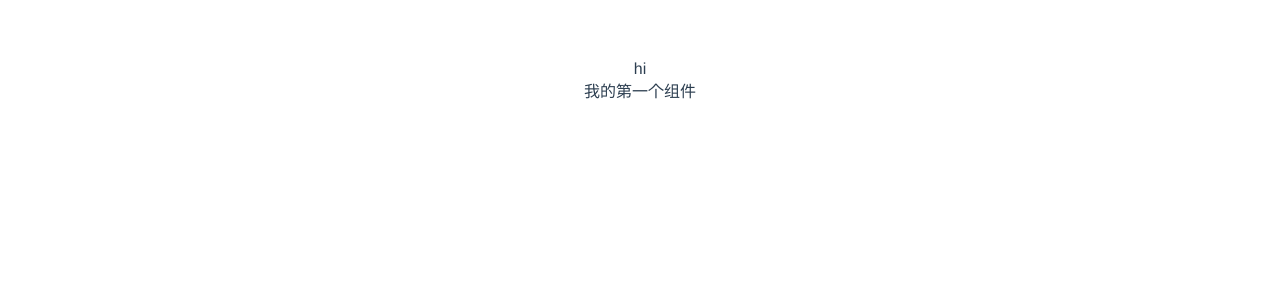
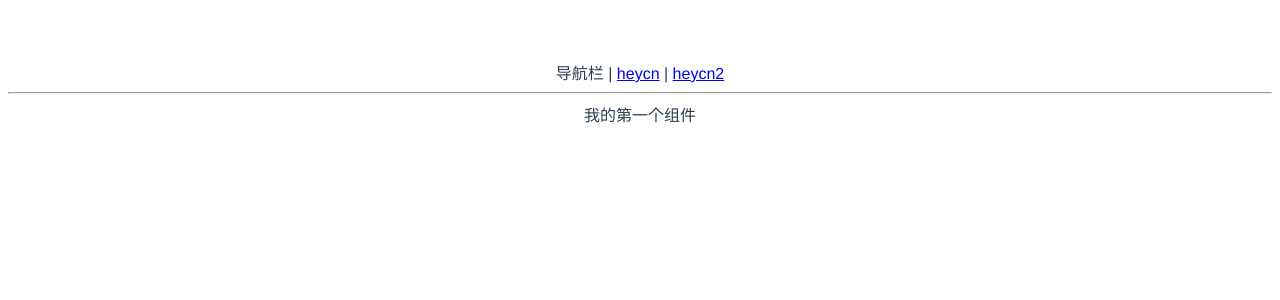
Before and after one commit to heycn/flag-ui, a Vue app: page / in a window 1280 px wide. Shown: the top 300 px of the page. Built offline with nearby package versions, Linux system fonts and the light colour scheme.

Commit message:
初始化 router

```diff
--- a/index.html
+++ b/index.html
@@ -1,13 +1,13 @@
 <!DOCTYPE html>
 <html lang="en">
   <head>
-  <meta charset="UTF-8">
+    <meta charset="UTF-8" />
     <link rel="icon" href="/favicon.ico" />
-  <meta name="viewport" content="width=device-width, initial-scale=1.0">
+    <meta name="viewport" content="width=device-width, initial-scale=1.0" />
     <title>Vite App</title>
   </head>
   <body>
     <div id="app"></div>
-  <script type="module" src="/src/main.js"></script>
+    <script type="module" src="/src/main.ts"></script>
   </body>
 </html>
--- a/src/App.vue
+++ b/src/App.vue
@@ -1,14 +1,11 @@
 <template>
-  <div>hi</div>
-  <heycn />
+  <div>导航栏 | <router-link to="/">heycn</router-link> | <router-link to="/xxx">heycn2</router-link></div>
+  <hr />
+  <router-view />
 </template>
 
 <script>
-  import heycn from './components/heycn.vue';
   export default {
-    name: 'App',
-    components: {
-      heycn
-    }
+    name: 'App'
   };
 </script>
--- a/src/components/heycn.vue
+++ b/src/components/heycn.vue
@@ -1,5 +1,3 @@
 <template>
-  <div>
-    我的第一个组件
-  </div>
+  <div>我的第一个组件</div>
 </template>
--- /dev/null
+++ b/src/components/heycn2.vue
@@ -0,0 +1,3 @@
+<template>
+  <div>heycn2</div>
+</template>
--- a/src/main.js
+++ /dev/null
@@ -1,5 +0,0 @@
-import { createApp } from 'vue'
-import App from './App.vue'
-import './index.css'
-
-createApp(App).mount('#app')
--- /dev/null
+++ b/src/main.ts
@@ -0,0 +1,25 @@
+import { createApp } from 'vue';
+import App from './App.vue';
+import './index.css';
+import { createWebHashHistory, createRouter } from 'vue-router';
+import heycn from './components/heycn.vue';
+import heycn2 from './components/heycn2.vue';
+
+const history = createWebHashHistory();
+const router = createRouter({
+  history: history,
+  routes: [
+    {
+      path: '/',
+      component: heycn
+    },
+    {
+      path: '/xxx',
+      component: heycn2
+    }
+  ]
+});
+
+const app = createApp(App);
+app.use(router);
+app.mount('#app');
```
Also changed, not shown: package.json (+4 -3 lines), 1 other file (tests, documents, lock files or other folders). Lines whose indentation alone changed are shown as unchanged.
